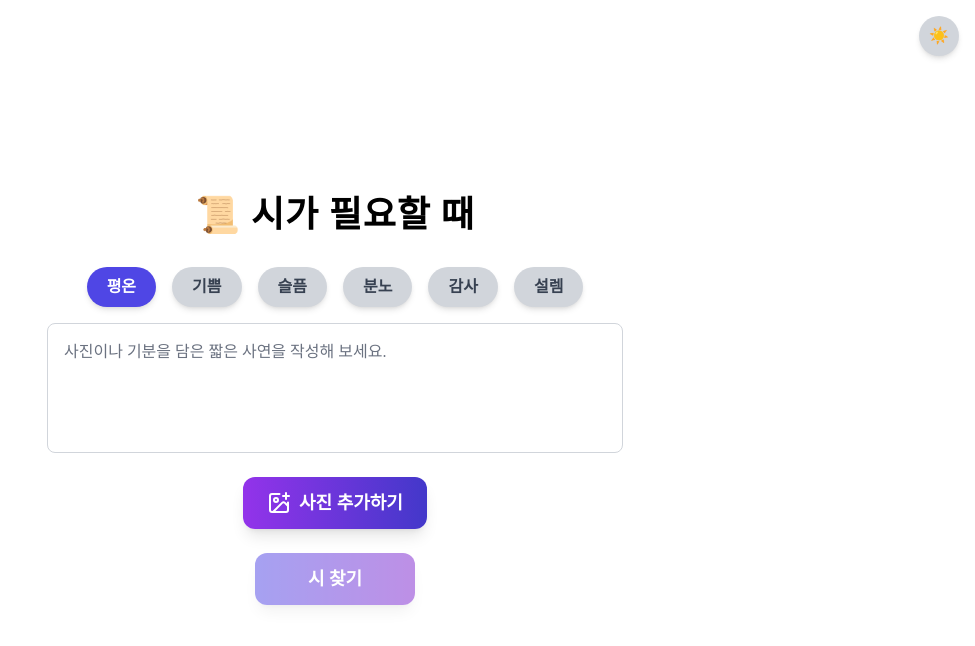
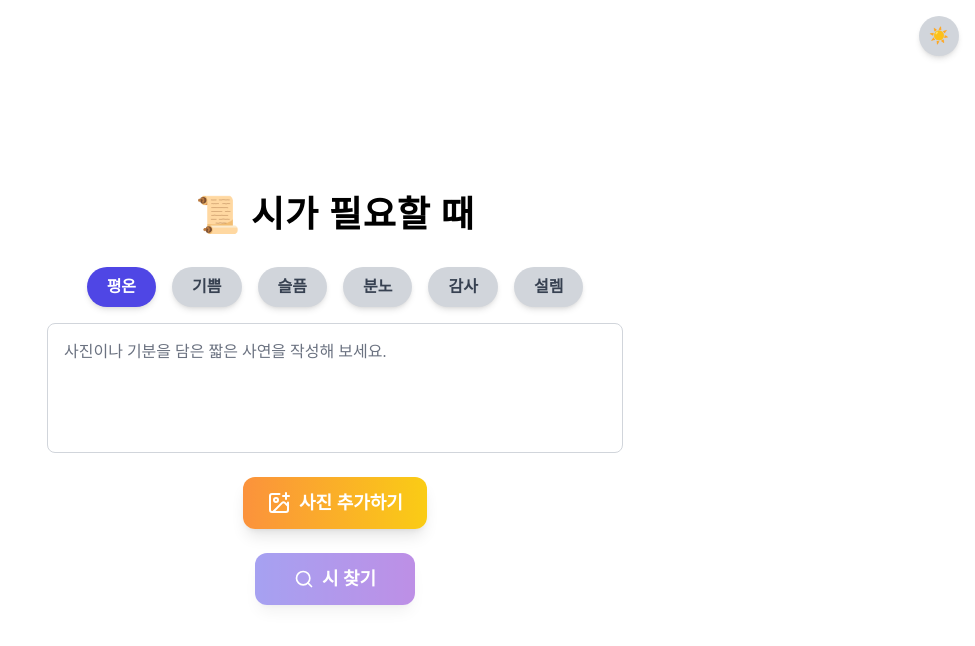
Before and after one commit to hoonchany99/photo-poem-frontend, a React (Create React App) app: page / in a window 1280 px wide. Shown: the top 646 px of the page, without its empty margins (305-1280 px from the left). Built offline with nearby package versions, Linux system fonts and the light colour scheme.

Commit message:
story update

```diff
--- a/src/UploadPage.js
+++ b/src/UploadPage.js
@@ -1,13 +1,13 @@
 import React, { useState, useEffect } from 'react';
 import { useNavigate } from 'react-router-dom';
 import { motion } from 'framer-motion';
-import { ImagePlus } from 'lucide-react';
+import { ImagePlus, Search } from 'lucide-react';
 
 export default function UploadPage() {
   const [selectedImage, setSelectedImage] = useState(null);
   const [base64Image, setBase64Image] = useState('');
-  const [moodTag, setMoodTag] = useState('평온'); // 감정 점수 대신 기분 태그
-  const [story, setStory] = useState(''); // 사연
+  const [moodTag, setMoodTag] = useState('평온');
+  const [story, setStory] = useState('');
   const [isDarkMode, setIsDarkMode] = useState(false);
   const [loading, setLoading] = useState(false);
   const navigate = useNavigate();
@@ -108,7 +108,7 @@ export default function UploadPage() {
         rows={4}
       />
 
-      {/* 사진 추가하기 버튼 (기분 선택, 사연 입력 아래) */}
+      {/* 사진 추가하기 버튼 - 세련된 오렌지/옐로우 컬러 */}
       <input
         type="file"
         accept="image/*"
@@ -118,7 +118,7 @@ export default function UploadPage() {
       />
       <label
         htmlFor="file-upload"
-        className="cursor-pointer mb-6 inline-flex items-center space-x-2 bg-gradient-to-r from-purple-600 to-indigo-700 hover:from-purple-700 hover:to-indigo-800 px-6 py-3 rounded-xl text-white font-semibold shadow-lg transition text-lg select-none"
+        className="cursor-pointer mb-6 inline-flex items-center space-x-2 bg-gradient-to-r from-orange-400 to-yellow-400 hover:from-orange-500 hover:to-yellow-500 px-6 py-3 rounded-xl text-white font-semibold shadow-lg transition text-lg select-none"
       >
         <ImagePlus size={24} />
         <span>사진 추가하기</span>
@@ -132,17 +132,17 @@ export default function UploadPage() {
         />
       )}
 
-      {/* 시 찾기 버튼 - 세련되게 */}
+      {/* 시 찾기 버튼 - 세련된 퍼플/인디고 컬러 */}
       <button
         onClick={handleGeneratePoem}
         disabled={loading || (!base64Image && !story.trim())}
-        className={`w-40 py-3 rounded-xl font-semibold text-white shadow-lg transition
+        className={`w-40 py-3 rounded-xl font-semibold text-white shadow-lg transition flex items-center justify-center space-x-2
           bg-gradient-to-r from-indigo-600 to-purple-700 hover:from-indigo-700 hover:to-purple-800
           disabled:opacity-50 disabled:cursor-not-allowed text-lg`}
       >
         {loading ? (
           <svg
-            className="animate-spin h-6 w-6 mx-auto text-white"
+            className="animate-spin h-6 w-6 text-white"
             xmlns="http://www.w3.org/2000/svg"
             fill="none"
             viewBox="0 0 24 24"
@@ -162,7 +162,10 @@ export default function UploadPage() {
             />
           </svg>
         ) : (
-          '시 찾기'
+          <>
+            <Search size={20} />
+            <span>시 찾기</span>
+          </>
         )}
       </button>
     </div>
```
